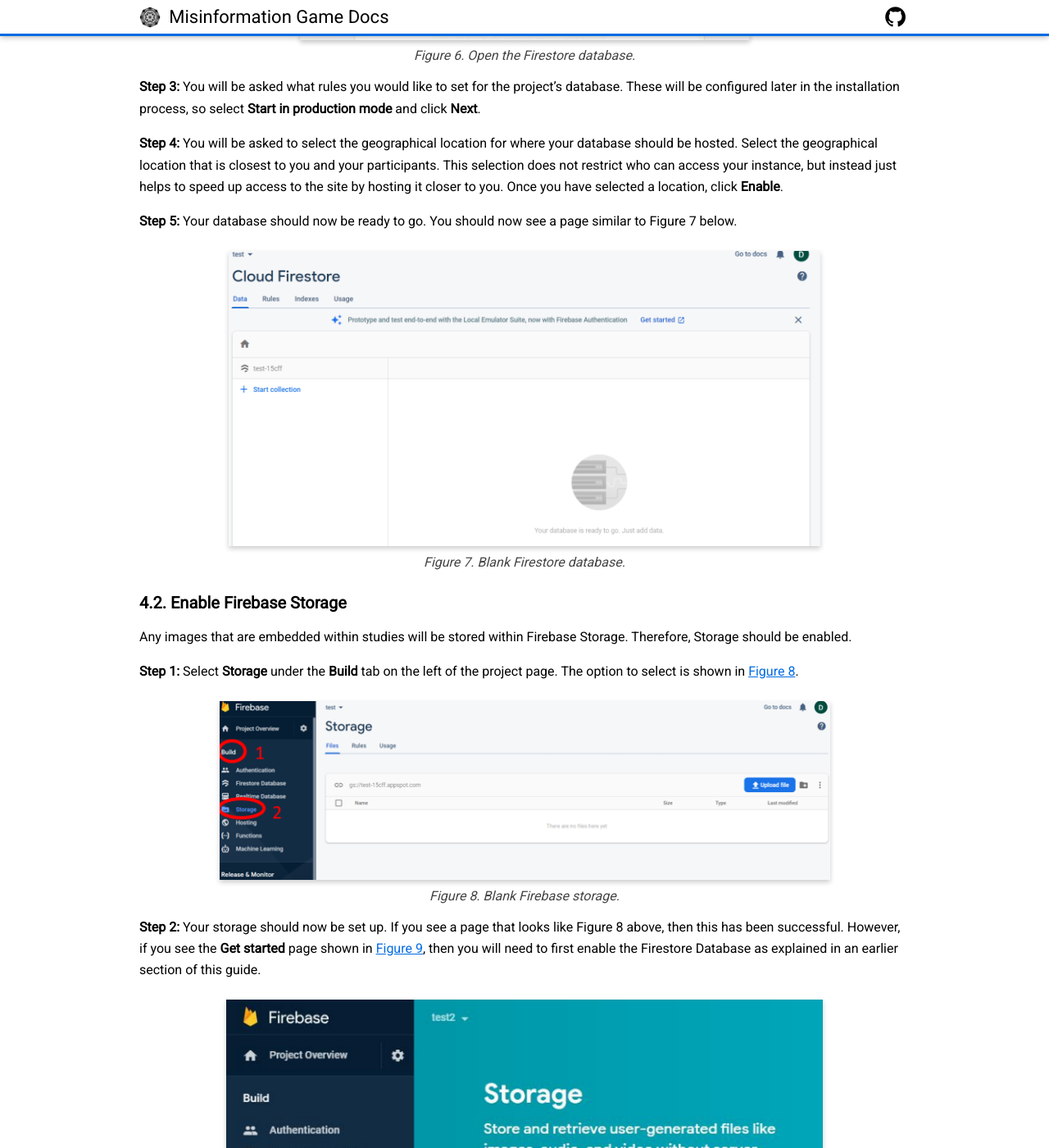
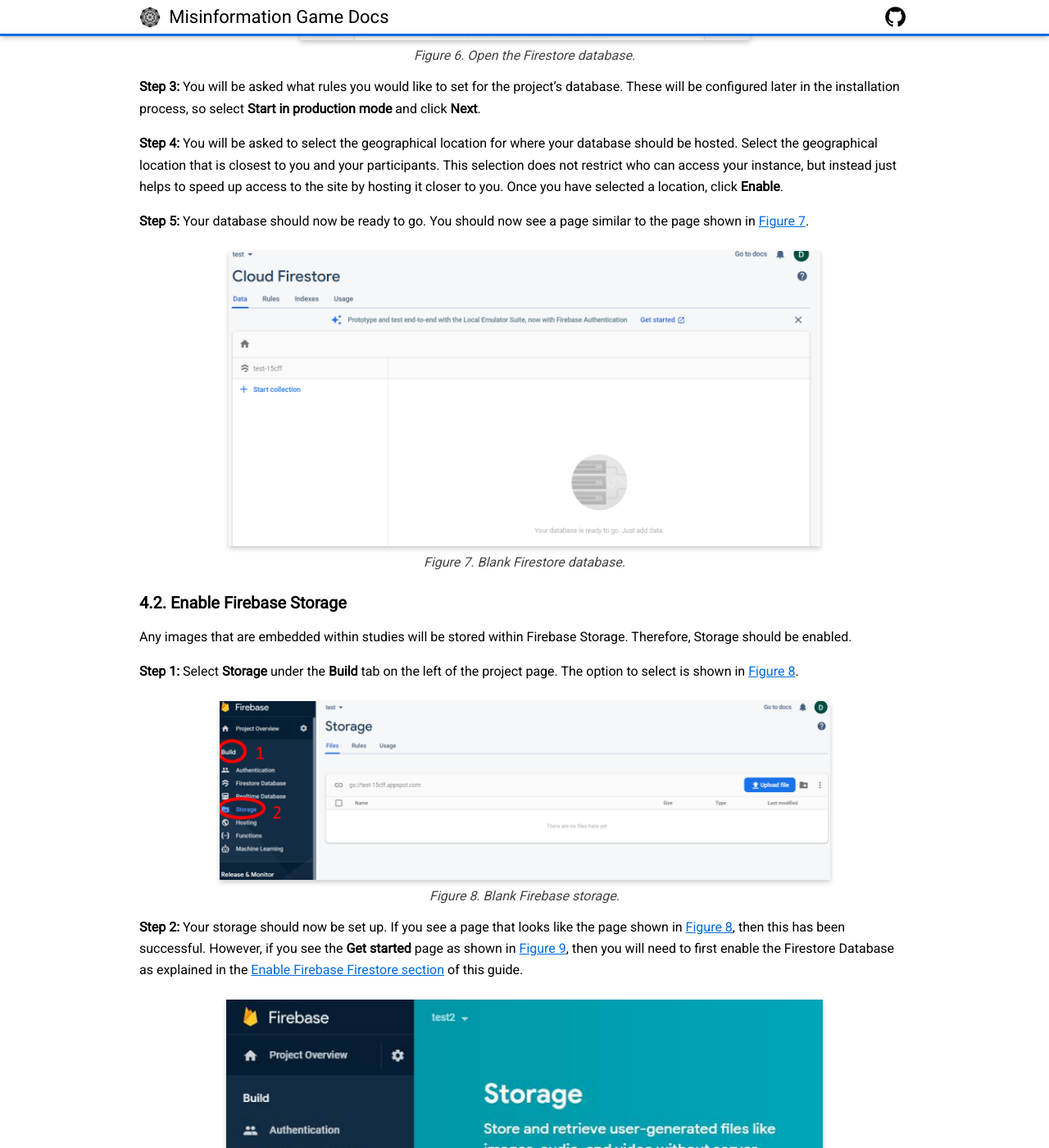
Before and after one commit to beekewardin/themisinformationgame.github.io, a Jekyll site: the page built from NonTechnicalInstallation.md, in a window 1280 px wide and 1400 px high, scrolled down 5762 px. Shown: the whole window at 82% size. Built offline with Jekyll 4.4.1, drawn with Linux system fonts in a browser that asks for light colours; nearby versions of some CDN libraries; our own code applies the rules of GitHub Pages for plain Markdown files; some of the changed text lies outside the part shown.

Commit message:
Use Markdown-style links instead of HTML <a>

```diff
--- a/NonTechnicalInstallation.md
+++ b/NonTechnicalInstallation.md
@@ -34,7 +34,7 @@
 device, you can access it from [GitHub](https://github.com/TheMisinformationGame/MisinformationGame).
 
 On this page you will need to click on the green _“Code”_ button and then on the _“Download Zip”_ button as
-seen in <a href="#fig1">Figure 1</a>. This will then prompt you to download a zip file of the code,
+seen in [Figure 1](#fig1). This will then prompt you to download a zip file of the code,
 which you can save anywhere on your computer. The Zip archive should then be extracted into a folder on your
 device, which will contain the source code of the Misinformation Game to use in future steps.
 
@@ -86,7 +86,7 @@
 [https://nodejs.org/en/download/](https://nodejs.org/en/download/).
 Select the platform-specific installer you require by clicking the **"Windows Installer"**
 or the **"macOS Installer"** buttons on the download page. The **"Windows Installer"** button
-is highlighted in <a href="#fig2">Figure 2</a>.
+is highlighted in [Figure 2](#fig2).
 
 <figure id="fig2">
     <img src="diagrams/non-technical-installation-guide/2-download-nodejs-installer.png" alt="figure 2" height="360" />
@@ -117,7 +117,7 @@
 
 To verify your install, in Windows, open the application “Command Prompt” or "Terminal". In the window, you
 will need to type commands `node -v` and `npm -v`. You can see the commands and their expected outputs in
-<a href="#fig3">Figure 3</a>. The versions that you have installed may differ from these versions. The guide
+[Figure 3](#fig3). The versions that you have installed may differ from these versions. The guide
 should continue to work, but in case it does not, it may be good to install these specific versions if you can.
 
 <figure id="fig3">
@@ -141,7 +141,7 @@
 
 **Step 1:** Sign in to your Google account in [Firebase Console](https://console.firebase.google.com/).
 
-**Step 2:** Once you have signed in, you should see a similar page as shown in <a href="#fig4">Figure 4</a>.
+**Step 2:** Once you have signed in, you should see a similar page as shown in [Figure 4](#fig4).
 Click **Create a project**. You will now be prompted for information related to your instance of
 the Misinformation Game.
 
@@ -184,7 +184,7 @@
 you will need to enable it.
 
 **Step 1:** Select **Firestore Database** under the **Build** tab on the left of the project page.
-The option to select is shown in <a href="#fig5">Figure 5</a>.
+The option to select is shown in [Figure 5](#fig5).
 
 <figure id="fig5">
     <img src="diagrams/non-technical-installation-guide/5-open-firestore-database.png" alt="figure 5" height="301" />
@@ -193,7 +193,7 @@
     </figcaption>
 </figure>
 
-**Step 2:** On the _'Firestore'_ page, click **Create database**. This button is shown in <a href="#fig6">Figure 6</a>.
+**Step 2:** On the _'Firestore'_ page, click **Create database**. This button is shown in [Figure 6](#fig6).
 
 <figure id="fig6">
     <img src="diagrams/non-technical-installation-guide/6-create-firestore-database.png" alt="figure 6" height="212" />
@@ -210,7 +210,8 @@
 who can access your instance, but instead just helps to speed up access to the site by hosting it closer to you.
 Once you have selected a location, click **Enable**.
 
-**Step 5:** Your database should now be ready to go. You should now see a page similar to Figure 7 below.
+**Step 5:** Your database should now be ready to go. You should now see a page similar to the page
+shown in [Figure 7](#fig7).
 
 <figure id="fig7">
     <img src="diagrams/non-technical-installation-guide/7-blank-firestore-database.png" alt="figure 7" height="375" />
@@ -227,7 +228,7 @@
 should be enabled.
 
 **Step 1:** Select **Storage** under the **Build** tab on the left of the project page.
-The option to select is shown in <a href="#fig8">Figure 8</a>.
+The option to select is shown in [Figure 8](#fig8).
 
 <figure id="fig8">
     <img src="diagrams/non-technical-installation-guide/8-blank-storage.png" alt="figure 8" height="218" />
@@ -236,9 +237,10 @@
     </figcaption>
 </figure>
 
-**Step 2:** Your storage should now be set up. If you see a page that looks like Figure 8 above, then
-this has been successful. However, if you see the **Get started** page shown in <a href="#fig9">Figure 9</a>,
-then you will need to first enable the Firestore Database as explained in an earlier section of this guide.
+**Step 2:** Your storage should now be set up. If you see a page that looks like the page shown in [Figure 8](#fig8),
+then this has been successful. However, if you see the **Get started** page as shown in [Figure 9](#fig9),
+then you will need to first enable the Firestore Database as explained in the
+[Enable Firebase Firestore section](#enable-firebase-firestore) of this guide.
 
 <figure id="fig9">
     <img src="diagrams/non-technical-installation-guide/9-uninitialised-storage.png" alt="figure 9" height="372" />
@@ -257,7 +259,7 @@
 
 
 **Step 1:** Select **Authentication** under the **Build** tab on the left of the project page.
-The option to select is shown in <a href="#fig10">Figure 10</a> below.
+The option to select is shown in [Figure 10](#fig10) below.
 
 <figure id="fig10">
     <img src="diagrams/non-technical-installation-guide/10-auth-setup-pt1.png" alt="figure 10" height="232" />
@@ -272,12 +274,12 @@
 icon, as we will be making use of Google accounts for authentication.
 
 **Step 4:** After you click on the Google icon, you will be shown more options. First, click **Enable**,
-as shown in Figure 11 below.
+as shown in [Figure 11](#fig11) below.
 
 **Step 5:** You may now enter your own email under the **Project Support Email** field shown in
 Figure 11 below. This contact email is required by Google's authentication service.
 
-**Step 6:** Click the **Save** button, as shown in Figure 11 below.
+**Step 6:** Click the **Save** button, as shown in [Figure 11](#fig11) below.
 
 <figure id="fig11">
     <img src="diagrams/non-technical-installation-guide/11-auth-setup-pt2.png" alt="figure 11" height="423" />
@@ -295,9 +297,9 @@
 
 Firebase supports mobile apps as well as websites. We must configure the project as a web-app.
 
-**Step 1:** Click **Project Overview** on the left of the project page, as shown in Figure 12 below.
+**Step 1:** Click **Project Overview** on the left of the project page, as shown in [Figure 12](#fig12).
 
-**Step 2:** Click the **Web** icon, which is highlighted in <a href="#fig12">Figure 12</a> below.
+**Step 2:** Click the **Web** icon, which is highlighted in [Figure 12](#fig12).
 The icon should resemble &lt;/&gt;.
 
 <figure id="fig12">
@@ -318,7 +320,7 @@
 **Step 6:** Copy the larger block of code to a text file on your computer. This configuration
 will be required to link the Misinformation Game to your project later. When it is required later,
 this code will be referred to as the **"Configuration Information File"**. There is a button in the
-bottom-right of this code block that can be pressed to copy it, as shown in Figure 13 below.
+bottom-right of this code block that can be pressed to copy it, as shown in [Figure 13](#fig13).
 
 <figure id="fig13">
     <img src="diagrams/non-technical-installation-guide/13-webapp-setup-pt2.png" alt="figure 13" height="446" />
@@ -354,10 +356,12 @@
 </figure>
 
 Step 4: In the “Explorer” section, click the “config” toggle and find and click on the “firebase-config.js”
-file. You will see something like <a href="#fig14">Figure 14</a>. <br/>
+file. You should see a page like [Figure 14](#fig14).
+
 Step 5: Replace the firebaseConfig information with your own information. This information is in the
 Configuration Information File, which was saved in section 5.4 of this guide. The area that you need to
-replace is circled in <a href="#fig15">Figure 15</a>. <br/>
+replace is circled in [Figure 15](#fig15).
+
 Step 6: Finally, save the file by pressing _Ctrl + S_ on your keyboard.
 
 <figure id="fig15">
@@ -372,7 +376,7 @@
 {:#install-git-bash}
 
 Windows users will also need to install Git Bash. You can download it from the below link, by clicking
-the Windows icon, as seen in <a href="#fig16">Figure 16</a>.
+the Windows icon, as shown in [Figure 16](#fig16).
 https://git-scm.com/download/win
 
 <figure id="fig16">
@@ -394,7 +398,7 @@
 this application on the internet, follow the below steps.
 
 Step 1:  In the top toolbar of Visual Studio Code, click on Terminal > New Terminal. This will open at the
-bottom of the application and look like <a href="#fig17">Figure 17</a>.
+bottom of the application and look like [Figure 17](#fig17).
 
 <figure id="fig17">
     <img src="diagrams/non-technical-installation-guide/17-visual-studio-command-prompt.png" alt="figure 17" height="410" />
@@ -403,8 +407,8 @@
     </figcaption>
 </figure>
 
-Step 1.5: If you are on Windows, you will also need to change to the Git Bash terminal. As seen in
-<a href="#fig18">Figure 18</a>, first click on the down arrow and then select “Git Bash”.
+Step 1.5: If you are on Windows, you will also need to change to the Git Bash terminal. As shown in
+[Figure 18](#fig18), first click on the down arrow and then select “Git Bash”.
 
 <figure id="fig18">
     <img src="diagrams/non-technical-installation-guide/18-switch-to-git-bash.png" alt="figure 18" height="199" />
@@ -413,7 +417,7 @@
     </figcaption>
 </figure>
 
-This will open a terminal that looks like <a href="#fig19">Figure 19</a>.
+This will open a terminal that looks like [Figure 19](#fig19).
 
 <figure id="fig19">
     <img src="diagrams/non-technical-installation-guide/19-blank-git-bash.png" alt="figure 19" height="160" />
@@ -426,7 +430,7 @@
 
 You will now see text beginning to be displayed at the bottom of the terminal screen. This will be installing
 all the necessary packages and deploy the app. Please note that this process may take a while. See
-<a href="#fig20">Figure 20</a> for an example.
+[Figure 20](#fig20) for an example.
 
 <figure id="fig20">
     <img src="diagrams/non-technical-installation-guide/20-start-deployment.png" alt="figure 20" height="182" />
@@ -440,7 +444,7 @@
 Question 1: You will then be asked to login to your Google Firebase account. This will open a browser window.
 Please login to your Google Firebase account and return to Visual Studio Code. <br/>
 Question 2: You will be asked to select a Firebase Project. Select the relevant Firebase project made earlier
-and then press Enter to continue. This is seen in <a href="#fig21">Figure 21</a>.
+and then press Enter to continue. This is shown in [Figure 21](#fig21).
 
 <figure id="fig21">
     <img src="diagrams/non-technical-installation-guide/21-deploy--select-firebase-project.png" alt="figure 21" height="153" />
@@ -455,7 +459,7 @@
 login page in your browser, please login with the same Google Account you are using for Firebase. After
 this return to Visual Studio Code. <br/>
 Question 5: You will then be asked to select the cloud project. Press the number next to your project and
-then press Enter to continue. This is seen in <a href="#fig22">Figure 22</a>.
+then press Enter to continue. This is shown in [Figure 22](#fig22).
 
 <figure id="fig22">
     <img src="diagrams/non-technical-installation-guide/22-deploy--select-cloud-project.png" alt="figure 22" height="138" />
@@ -467,7 +471,7 @@
 Question 6: Next you will be asked to make a domain name. <br/>
 Before entering the URL, please note that the domain name must be your Firebase Project ID. You can get
 the Project ID from Firebase by clicking on the “Gear” icon on the left and then on “Project Settings”.
-<a href="#fig23">Figure 23</a> and <a href="#fig24">Figure 24</a> below demonstrates this.
+[Figure 23](#fig23) and [Figure 24](#fig24) below demonstrates this.
 
 <figure id="fig23">
     <img src="diagrams/non-technical-installation-guide/23-deploy--access-project-settings.png" alt="figure 23" height="267" />
@@ -484,7 +488,7 @@
 </figure>
 
 The URL must be in the format of “<projectID>. appspot.com.” For example, “test-15cff.appspot.com” is
-a valid domain. See <a href="#fig25">Figure 25</a> for an example. After entering the URL, press Enter to continue.
+a valid domain. See [Figure 25](#fig25) for an example. After entering the URL, press Enter to continue.
 
 <figure id="fig25">
     <img src="diagrams/non-technical-installation-guide/25-deploy--enter-project-id.png" alt="figure 25" height="122" />
@@ -494,7 +498,7 @@
 </figure>
 
 Step 4: The site is now fully deployed and ready to be accessed. You will see something similar to
-<a href="#fig26">Figure 26</a>.
+[Figure 26](#fig26).
 
 <figure id="fig26">
     <img src="diagrams/non-technical-installation-guide/26-deploy--success.png" alt="figure 26" height="129" />
```
Also changed, not shown: other parts of NonTechnicalInstallation.md (+1 -1 lines).
